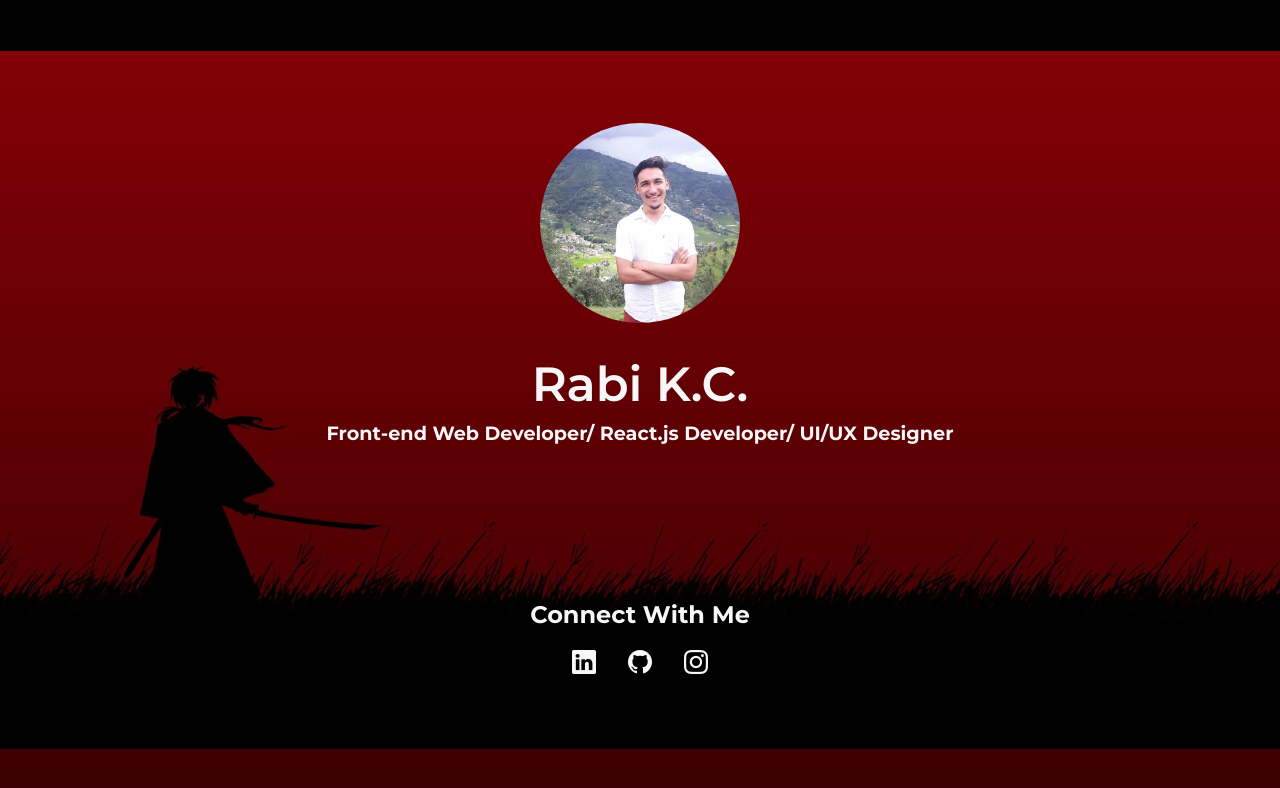
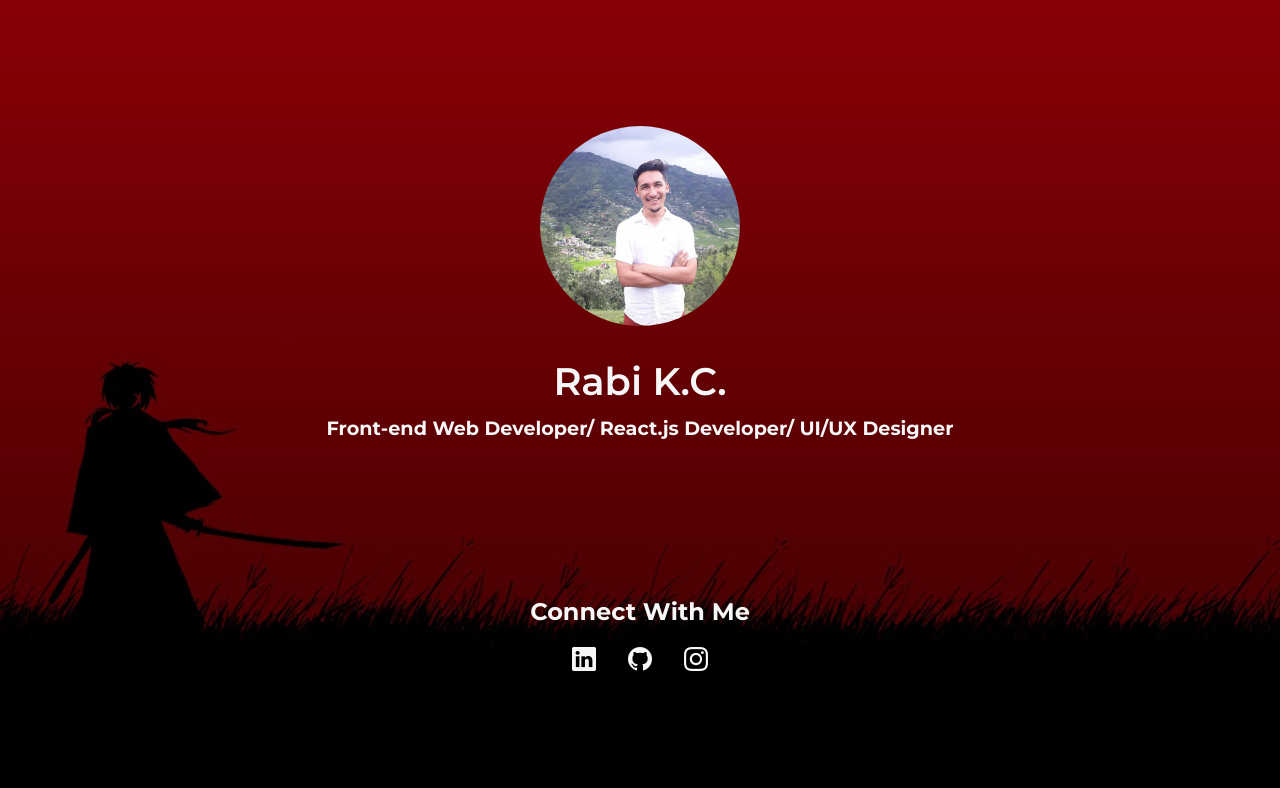
Before and after one commit to RabiKC/my-portfolio, a plain HTML site: page index.html in a window 1280 px wide. Drawn offline with nearby package versions, Linux system fonts and the light colour scheme.

Commit message:
eddited ome errors

```diff
--- a/css/style.css
+++ b/css/style.css
@@ -26,9 +26,10 @@ li {
   width: 100%;
   height: 100vh;
   background: linear-gradient(to bottom, rgba(0, 0, 0, 0.3), rgba(0, 0, 0, 0.7)),
-    url("./../images/hero.jpg");
+    url("../images/hero.jpg");
   background-position: center;
-  background-size: 100%;
+  background-size: cover;
+  background-repeat: no-repeat;
 }
 
 .profile-img {
@@ -53,11 +54,13 @@ h1 {
   text-align: center;
   height: fit-content;
   color: rgb(247, 247, 247);
-  margin-bottom: 0.5rem;
+  margin-bottom: 0.7rem;
+  font-size: clamp(2.4rem, 2.4vw, 3.2rem);
 }
 
 h2 {
   color: rgb(247, 247, 247);
+  text-align: center;
 }
 
 .heading h2 {
--- a/index.html
+++ b/index.html
@@ -4,8 +4,9 @@
     <meta charset="UTF-8" />
     <meta http-equiv="X-UA-Compatible" content="IE=edge" />
     <meta name="viewport" content="width=device-width, initial-scale=1.0" />
+    <meta http-equiv="“X-UA-Compatible”" content="“ie" ="edge”" />
     <title>Home || Rabi K.C.</title>
-    <link rel="stylesheet" href="./css/style.css" />
+    <link rel="stylesheet" href="css/style.css" />
     <link
       rel="stylesheet"
       href="https://cdn.jsdelivr.net/npm/bootstrap-icons@1.5.0/font/bootstrap-icons.css"
@@ -14,7 +15,7 @@
   <body>
     <main class="home-page">
       <div class="profile-img">
-        <img src="./images/profile.jpg" alt="Rabi KC" />
+        <img src="images/profile.jpg" alt="Rabi KC" />
       </div>
       <div class="heading">
         <h1>Rabi K.C.</h1>
```
